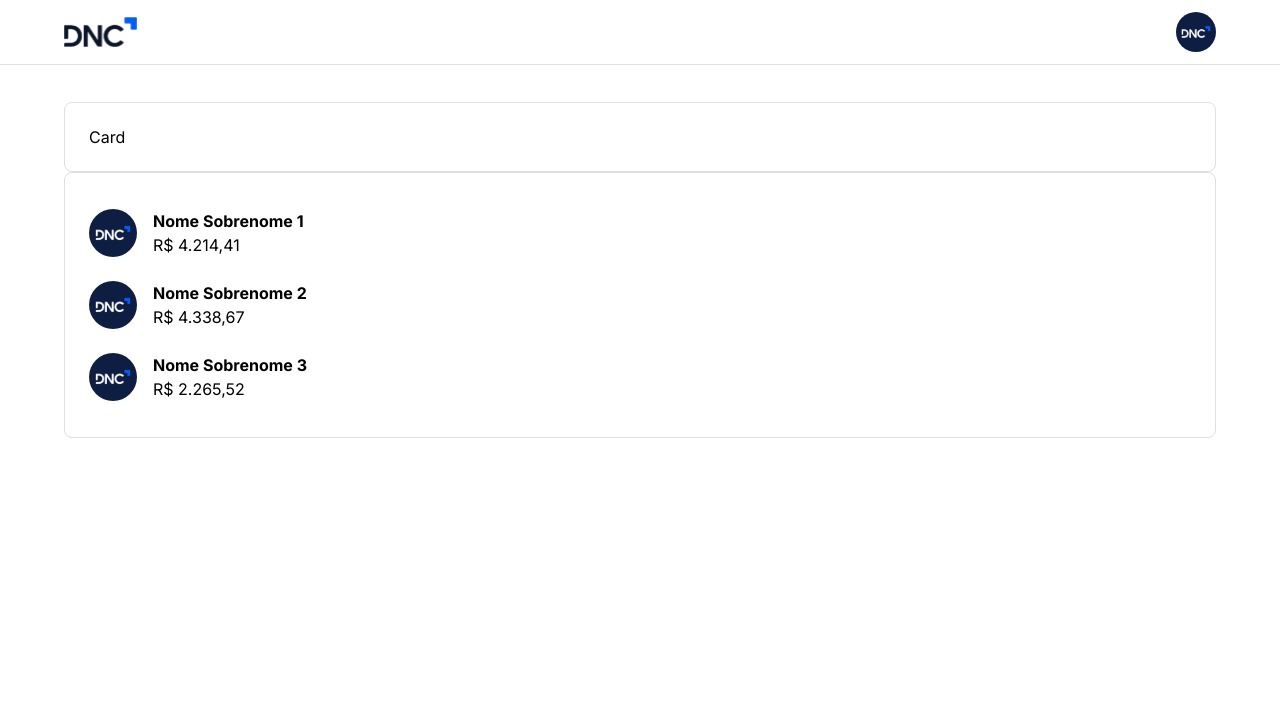
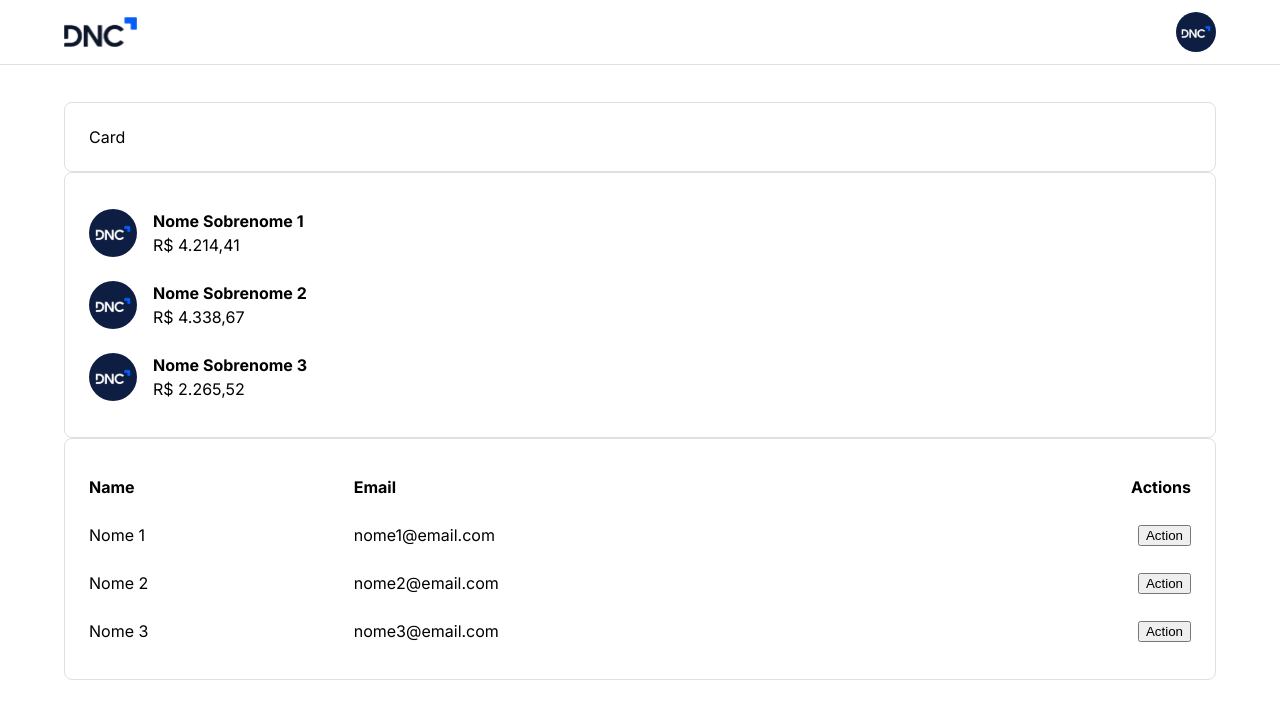
Before and after one commit to windsormontezuma/dnc-sales-dashboard-windsor, a React (Vite) app: page /home in a window 1280 px wide. Shown: the top 718 px of the page. Built offline with nearby package versions, Linux system fonts and the light colour scheme.

Commit message:
Feat: Tablee Component

```diff
--- /dev/null
+++ b/src/components/CustomTable.tsx
@@ -0,0 +1,61 @@
+import styled from 'styled-components'
+import type { Theme, CustomTableProps } from '@/types'
+import { pxToRem } from '@/utils'
+
+const TableWrapper = styled.div<{ theme?: Theme }>`
+  overflow-x: auto;
+  width: 100%;
+  table {
+    width: 100%;
+    border-collapse: collapse;
+    th,
+    td {
+        height: ${pxToRem(48)};
+        padding: 0 ${pxToRem(8)} 0 0;
+        text-align: left;
+        &:last-child {
+            text-align: right;
+            padding: 0;
+        }
+
+    th {
+        color: ${(props) => props.theme?.typographies.subtitle};
+        font-weight: 600;
+        }
+
+    tr {
+        border-bottom: ${pxToRem(1)} solid ${(props) => props.theme?.appDefaultStroke};
+        &:last-child {
+            border-bottom: none;
+            }
+        }
+    }
+
+`
+function CustomTable(props: CustomTableProps) {
+  const { headers, rows } = props
+  return (
+    <TableWrapper>
+      <table>
+        <thead>
+          <tr>
+            {headers.map((header: string, index: number) => (
+              <th key={index}>{header}</th>
+            ))}
+          </tr>
+        </thead>
+        <tbody>
+          {rows.map((row, rowIndex: number) => (
+            <tr key={rowIndex}>
+              {row.map((cell, cellIndex: number) => (
+                <td key={cellIndex}>{cell}</td>
+              ))}
+            </tr>
+          ))}
+        </tbody>
+      </table>
+    </TableWrapper>
+  )
+}
+
+export default CustomTable
--- a/src/components/index.ts
+++ b/src/components/index.ts
@@ -7,3 +7,4 @@
 export { default as FormComponent } from './FormComponent'
 export { default as Header } from './Header'
 export { default as AvatarsList } from './AvatarList'
+export { default as CustomTable } from './CustomTable'
--- a/src/pages/Home.tsx
+++ b/src/pages/Home.tsx
@@ -1,4 +1,4 @@
-import { AvatarsList, CardComponent, Header } from '@/components'
+import { AvatarsList, CardComponent, CustomTable, Header } from '@/components'
 import { Container } from '@mui/material'
 import { currencyConverter } from '@/utils'
 
@@ -20,6 +20,27 @@
       subtitle:  currencyConverter(2265.52),
     },
   ]
+
+  const mockTableData = {
+    headers: ['Name', 'Email', 'Actions'],
+    rows: [
+      [
+        <span>Nome 1</span>,
+        <span>nome1@email.com</span>,
+        <button>Action</button>
+      ],
+      [
+        <span>Nome 2</span>,
+        <span>nome2@email.com</span>,
+        <button>Action</button>
+      ],
+      [
+        <span>Nome 3</span>,
+        <span>nome3@email.com</span>,
+        <button>Action</button>
+      ]
+    ],
+  }
   return (
     <>
       <Header />
@@ -28,6 +49,9 @@
         <CardComponent>
           <AvatarsList listData={mockListData} />
         </CardComponent>
+        <CardComponent>
+          <CustomTable headers={mockTableData.headers} rows={mockTableData.rows}/>
+        </CardComponent>
       </Container>
     </>
   )
--- /dev/null
+++ b/src/types/customTable.d.ts
@@ -0,0 +1,6 @@
+import type React from "react"
+
+export interface CustomTableProps {
+  headers: string[]
+  rows: React.ReactNode[][]
+}
--- a/src/types/index.ts
+++ b/src/types/index.ts
@@ -1,4 +1,5 @@
 export * from './avatarsList.d'
+export * from './customTable.d'
 export * from './theme.d'
 export * from './typographies.d'
 export * from './formComponent.d'
```
